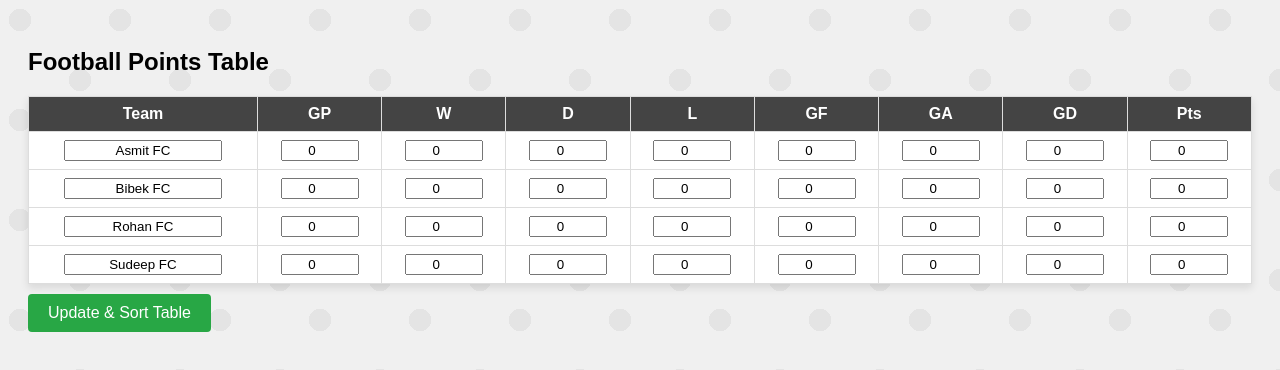
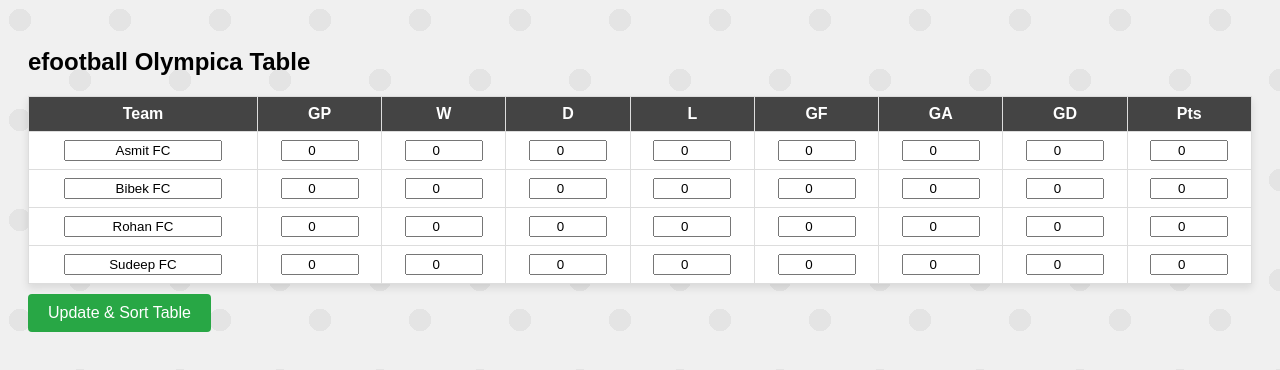
Before and after one commit to Asmit-1/points-table-olympica, a plain HTML site: page pointsTable.html in a window 1280 px wide. Drawn offline with Linux system fonts and the light colour scheme.

Commit message:
Update pointsTable.html

```diff
--- a/pointsTable.html
+++ b/pointsTable.html
@@ -51,7 +51,7 @@
   </style>
 </head>
 <body>
-  <h2>Football Points Table</h2>
+  <h2>efootball Olympica Table</h2>
   <table id="pointsTable">
     <thead>
       <tr>
```
